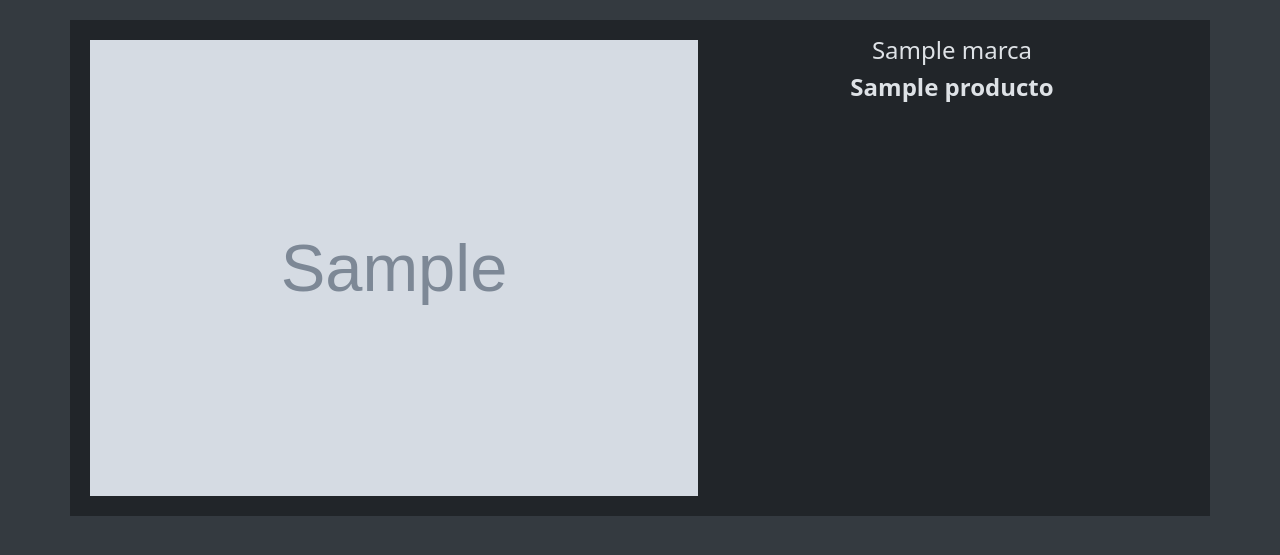
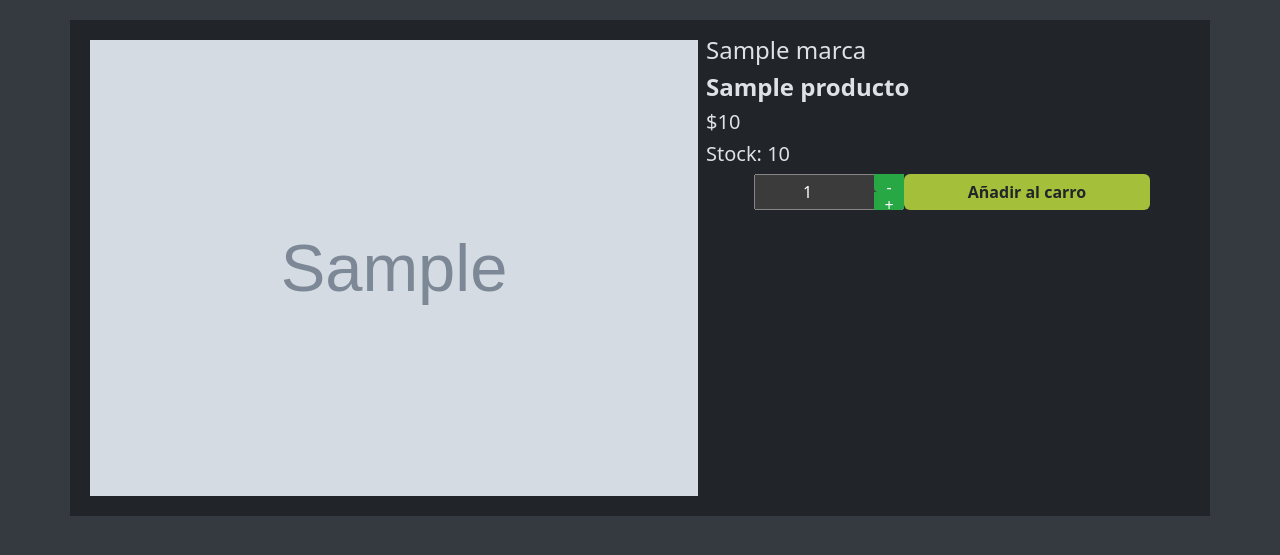
Before and after one commit to Pestyzz/MasterBikes-Web, a Django app: page /product/00000000-0000-0000-0000-000000000001/ in a window 1280 px wide. Shown: the part 60-615 px from the top of the page. Run offline with Django 5.2, Linux system fonts and the light colour scheme; tables that the repository leaves empty hold one stand-in row (values such as "Sample post"); grey boxes marked "Sample" are stand-in pictures; some libraries are stand-ins or nearby versions.

Commit message:
add: product view stock input

```diff
--- /dev/null
+++ b/home/static/js/stock.js
@@ -0,0 +1,13 @@
+document.addEventListener("DOMContentLoaded", () => {
+    document.getElementById('increment').addEventListener('click', function() {
+        var quantity = document.getElementById('quantity');
+        quantity.value = parseInt(quantity.value) + 1;
+    });
+
+    document.getElementById('decrement').addEventListener('click', function() {
+        var quantity = document.getElementById('quantity');
+        if (quantity.value > 1) {
+            quantity.value = parseInt(quantity.value) - 1;
+        }
+    });
+});
--- a/home/static/style/product.scss
+++ b/home/static/style/product.scss
@@ -7,3 +7,49 @@ img.p-image {
     margin: 8px;
     padding: 12px 0px 12px 0px;
 }
+
+button.btn-green {
+    background-color: $green2;
+    border: none;
+}
+
+button.btn-green:hover {
+    background-color: #788d2a;
+}
+
+button.btn-green:active {
+    background-color: #4c5a1a !important;
+}
+
+.number-input {
+    position: relative;
+    display: inline-flex;
+    width: 150px;
+}
+.number-input input[type=number] {
+    width: 100%;
+    padding-right: 30px;
+    text-align: center;
+}
+.number-input button {
+    position: absolute;
+    right: 0;
+    width: 30px;
+    height: 50%;
+    background-color: #28a745;
+    color: white;
+    border: none;
+    cursor: pointer;
+}
+.number-input button.decrement {
+    top: 0;
+    border-radius: 0 0 0 4px;
+}
+.number-input button.increment {
+    bottom: 0;
+    border-radius: 0 0 4px 0;
+}
+.number-input button:disabled {
+    background-color: #ccc;
+    cursor: not-allowed;
+}
--- a/home/templates/product.html
+++ b/home/templates/product.html
@@ -1,14 +1,29 @@
 {% extends "layouts/base.html" %}
 
 {% load static %}
+{% block scripts %}
+<script src="{% static "js/stock.js" %}"></script>
+{% endblock scripts %}
+
+{% load custom_filters %}
 {% block content %}
 <main class="container d-flex mt-4 bg-dark">
     <div>
         <img class="p-image image-fluid" src="{{product.imagen.url}}" alt="product-image">
     </div>
     <div class="mt-3 w-100">
-        <h4 class="text-center fw-light">{{product.marca.nombre}}</h4>
-        <h4 class="text-center fw-bolder">{{product.nombre}}</h4>
+        <h4 class="fw-light">{{product.marca.nombre}}</h4>
+        <h4 class="fw-bolder">{{product.nombre}}</h4>
+        <h5>{{product.precio|currency_format}}</h5>
+        <h5 class="fw-light">Stock: {{product.stock}}</h5>
+        <div class="d-flex justify-content-center">
+            <div class="number-input">
+                <input class="text-center" type="number" id="quantity" value="1" min="1">
+                <button class="increment" id="increment">+</button>
+                <button class="decrement" id="decrement">-</button>
+            </div>
+            <a class="btn btn-green w-50 text-dark fw-bolder">Añadir al carro</a>
+        </div>
     </div>
 </main>
 {% endblock content %}
```
Also changed, not shown: MasterBikes_Web/settings.py (+10 -10 lines), home/static/style/product.css, home/static/style/style.css, 2 other files.
